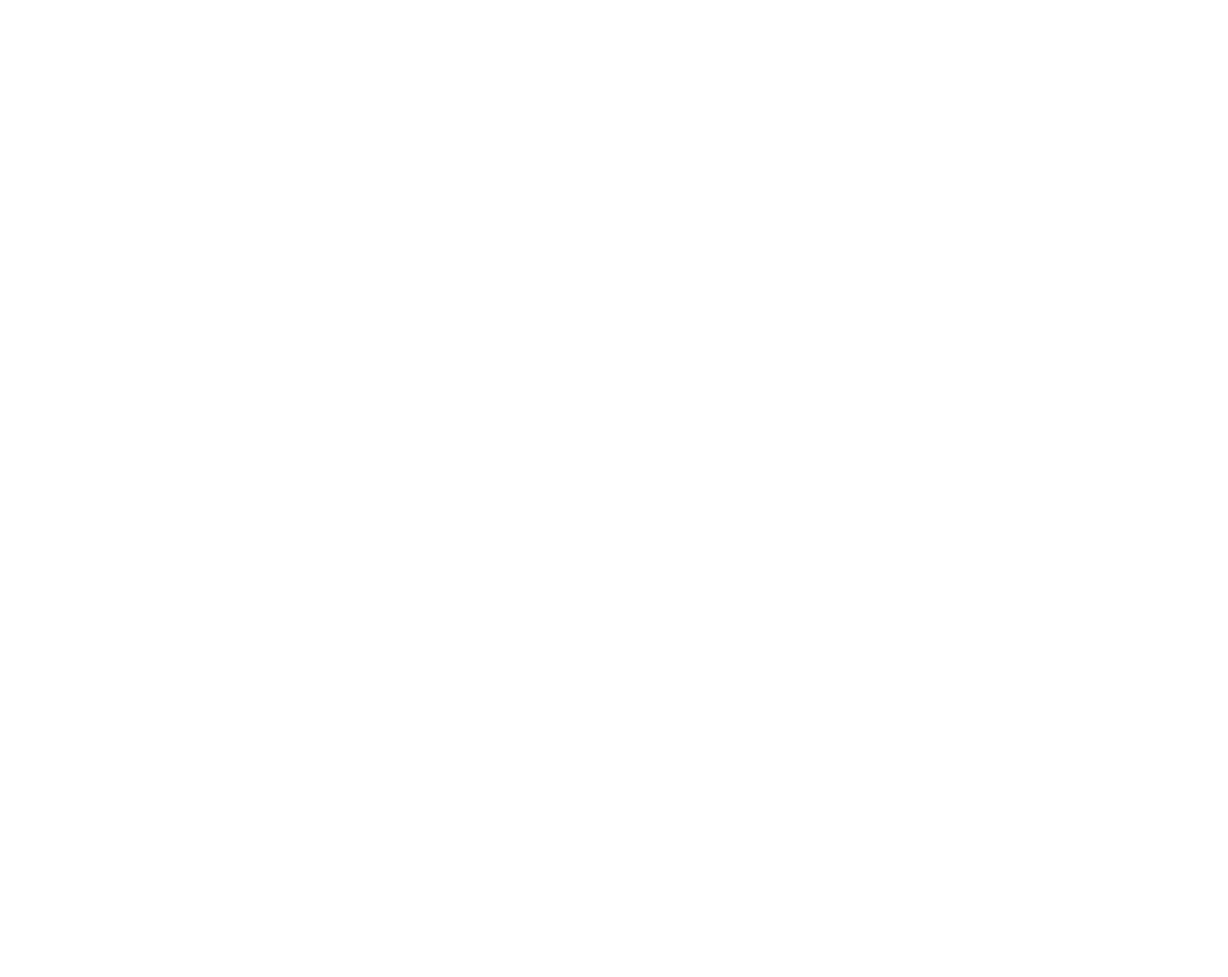
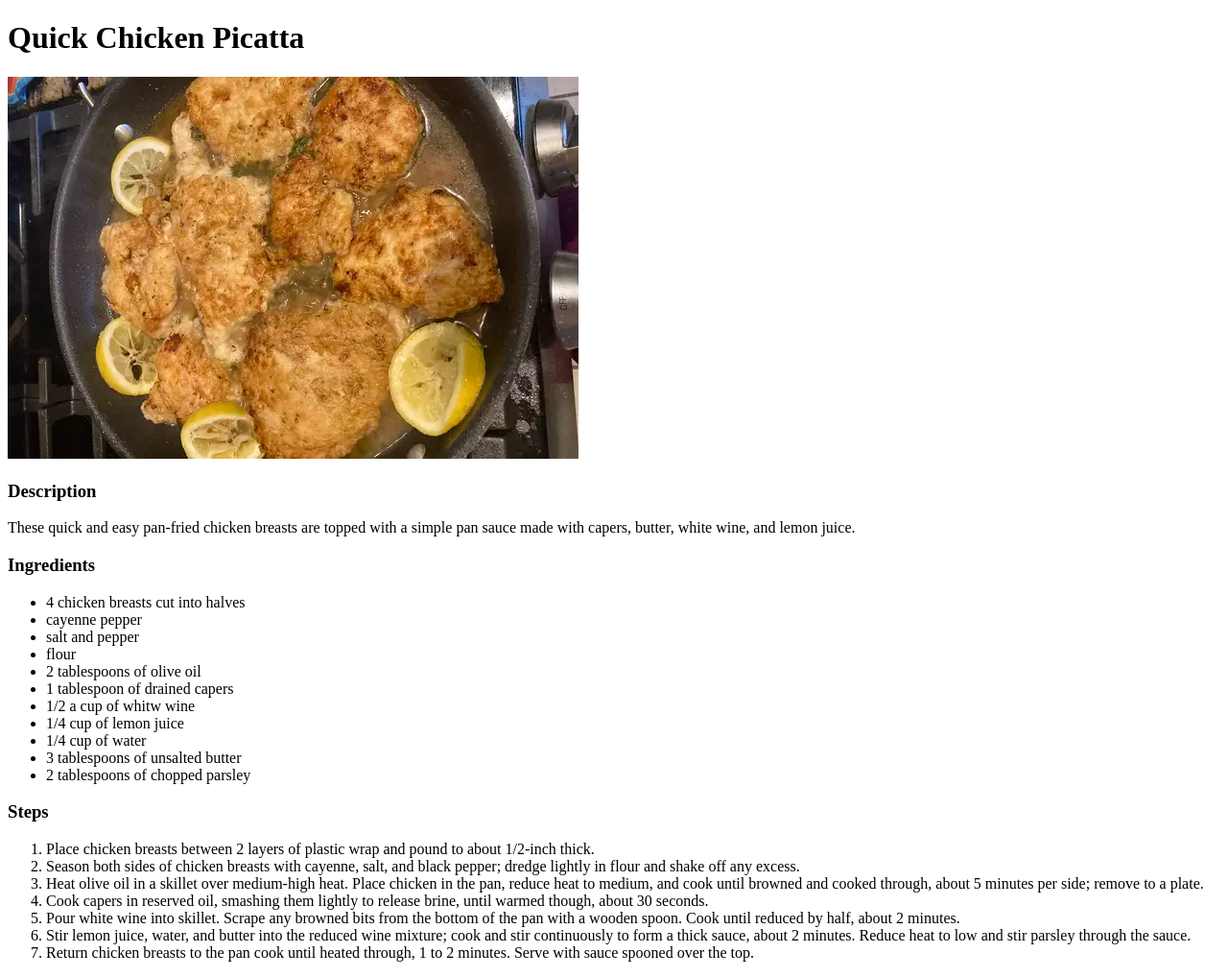
Before and after one commit to GinjiGlitch/odin-recipes, a plain HTML site: page recipes/quickchiceknpicatta.html in a window 1280 px wide. Shown: the whole page at 96% size. Before the commit the page ends 800 px from the top, so only its background shows below. Drawn offline with Linux system fonts and the light colour scheme.

Commit message:
Complete markup of recipes

```diff
--- a/recipes/quickchiceknpicatta.html
+++ b/recipes/quickchiceknpicatta.html
@@ -7,6 +7,36 @@
   <title>Quick Chicken Picatta</title>
 </head>
 <body>
+  <h1>Quick Chicken Picatta</h1>
+  <img src="../imgs/picatta.webp" alt="quick chicken picatta">
 
+  <h3>Description</h3>
+  <p>These quick and easy pan-fried chicken breasts are topped with a simple pan sauce made with capers, butter, white wine, and lemon juice.</p>
+
+  <h3>Ingredients</h3>
+  <ul>
+    <li>4 chicken breasts cut into halves</li>
+    <li>cayenne pepper</li>
+    <li>salt and pepper</li>
+    <li>flour</li>
+    <li>2 tablespoons of olive oil</li>
+    <li>1 tablespoon of drained capers</li>
+    <li>1/2 a cup of whitw wine</li>
+    <li>1/4 cup of lemon juice</li>
+    <li>1/4 cup of water</li>
+    <li>3 tablespoons of unsalted butter</li>
+    <li>2 tablespoons of chopped parsley</li>
+  </ul>
+
+  <h3>Steps</h3>
+  <ol>
+    <li>Place chicken breasts between 2 layers of plastic wrap and pound to about 1/2-inch thick.</li>
+    <li>Season both sides of chicken breasts with cayenne, salt, and black pepper; dredge lightly in flour and shake off any excess.</li>
+    <li>Heat olive oil in a skillet over medium-high heat. Place chicken in the pan, reduce heat to medium, and cook until browned and cooked through, about 5 minutes per side; remove to a plate.</li>
+    <li>Cook capers in reserved oil, smashing them lightly to release brine, until warmed though, about 30 seconds.</li>
+    <li>Pour white wine into skillet. Scrape any browned bits from the bottom of the pan with a wooden spoon. Cook until reduced by half, about 2 minutes.</li>
+    <li>Stir lemon juice, water, and butter into the reduced wine mixture; cook and stir continuously to form a thick sauce, about 2 minutes. Reduce heat to low and stir parsley through the sauce.</li>
+    <li>Return chicken breasts to the pan cook until heated through, 1 to 2 minutes. Serve with sauce spooned over the top.</li>
+  </ol>
 </body>
 </html>
```
Also changed, not shown: index.html (+0 -1 lines), recipes/skilletbulgogi.html (+24 -0 lines), recipes/trlchochunkcookies.html (+29 -0 lines).
